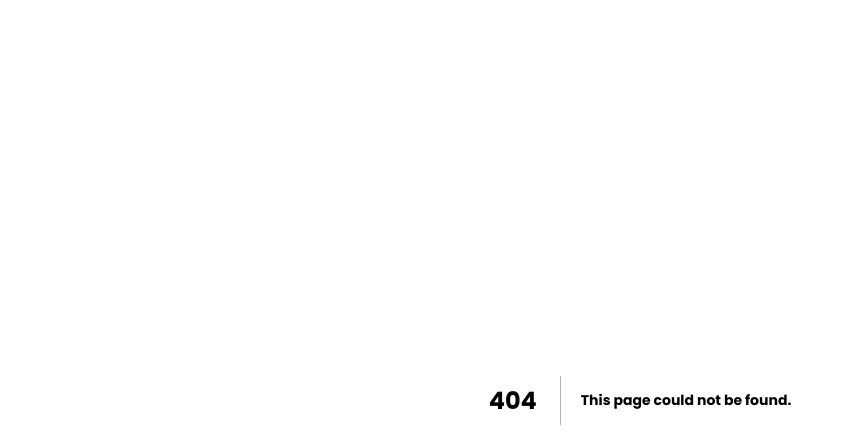
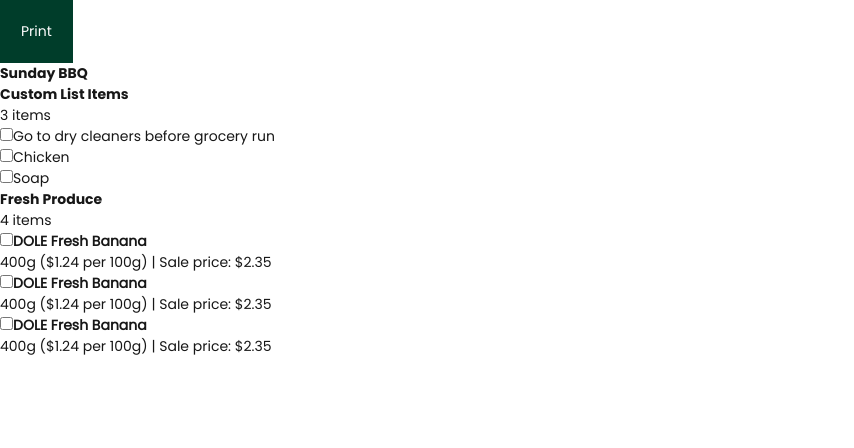
Before and after one commit to prathamtru/Docker-Test, a Next.js app in the folder pod-test/: page /print in a window 1280 px wide. Before the commit this address had no page. Shown: the top 448 px of the page, without its empty margins (0-854 px from the left). Built offline with nearby package versions, Linux system fonts and the light colour scheme.

Commit message:
Updations in Manage List and products page
Updations in Manage List and products page

```diff
--- a/pod-test/app/manage-lists/page.tsx
+++ b/pod-test/app/manage-lists/page.tsx
@@ -108,7 +108,7 @@ const products: Product[] = [
   },
 ];
 
-const Products: React.FC = () => {
+const ManageList: React.FC = () => {
   return (
     <div className="container ui-pb-6">
       <div className="productListing ui-pt-12">
@@ -141,7 +141,7 @@ const Products: React.FC = () => {
 
               <Row>
                 {products.map((product) => (
-                <Columns className="col-sm-12 col-md-6 col-lg-6 col-2xl-3 ui-mb-6">
+                <Columns className="col-12 col-sm-12 col-md-6 col-lg-6 col-2xl-3 ui-mb-6">
                   <Card key={product.id} className="!ui-shadow-lightGray !ui-rounded-large">
                     <CardHeader className="ui-flex ui-items-center ui-justify-center !ui-p-0 !ui-border-[0px] !ui-pt-[8px] ui-relative">
                       <Image
@@ -178,4 +178,4 @@ const Products: React.FC = () => {
   );
 };
 
-export default Products;
+export default ManageList;
--- /dev/null
+++ b/pod-test/app/print/page.tsx
@@ -0,0 +1,87 @@
+"use client";
+
+import React from "react";
+import { useRef } from 'react';
+import jsPDF from 'jspdf';
+import html2canvas from 'html2canvas';
+
+interface PrintPdf {
+}
+
+const PrintPdf: React.FC = () => {
+const contentRef = useRef<HTMLDivElement>(null);
+const generatePDF = async () => {
+    if (contentRef.current) {
+      const canvas = await html2canvas(contentRef.current);
+      const imgData = canvas.toDataURL('image/png');
+      const pdf = new jsPDF('p', 'mm', 'a4'); // A4 format
+
+      const imgWidth = 210; // Width of A4 in mm
+      const imgHeight = (canvas.height * imgWidth) / canvas.width; // Scale height proportionally
+
+      pdf.addImage(imgData, 'PNG', 0, 0, imgWidth, imgHeight);
+
+      // Open in new tab
+      const pdfBlob = pdf.output('blob');
+      const pdfURL = URL.createObjectURL(pdfBlob); // Create a URL for the Blob
+
+      window.open(pdfURL, '_blank'); // Open the PDF in a new tab
+    }
+  };
+
+  return (
+    <>
+    <button
+        className="ui-bg-[#003D2A] ui-p-5 ui-text-white ui-border ui-border-[#003D2A]"
+        onClick={generatePDF}
+      >
+        Print
+      </button>
+     <div ref={contentRef} className="p-6 bg-gray-50 min-h-screen">
+
+      <h1 className="text-3xl font-bold mb-6">Sunday BBQ</h1>
+
+      {/* Custom List Items Section */}
+      <section className="mb-8">
+        <h2 className="text-2xl font-semibold mb-2">Custom List Items</h2>
+        <span className="text-gray-700 block mb-4">3 items</span>
+        <ul className="space-y-4">
+          <li className="flex items-center">
+            <input type="checkbox" id="item1" className="mr-4" />
+            <label htmlFor="item1" className="text-lg">Go to dry cleaners before grocery run</label>
+          </li>
+          <li className="flex items-center">
+            <input type="checkbox" id="item2" className="mr-4" />
+            <label htmlFor="item2" className="text-lg">Chicken</label>
+          </li>
+          <li className="flex items-center">
+            <input type="checkbox" id="item3" className="mr-4" />
+            <label htmlFor="item3" className="text-lg">Soap</label>
+          </li>
+        </ul>
+      </section>
+
+      {/* Fresh Produce Section */}
+      <section>
+        <h2 className="text-2xl font-semibold mb-2">Fresh Produce</h2>
+        <span className="text-gray-700 block mb-4">4 items</span>
+        <ul className="space-y-6">
+          {[1, 2, 3].map((i) => (
+            <li key={i} className="flex items-start">
+              <input type="checkbox" id={`produce${i}`} className="mt-1 mr-4" />
+              <label htmlFor={`produce${i}`} className="text-lg">
+                <strong>DOLE Fresh Banana</strong>
+                <div className="text-sm text-gray-600 mt-1">
+                  400g ($1.24 per 100g) | Sale price: $2.35
+                </div>
+              </label>
+            </li>
+          ))}
+        </ul>
+      </section>
+    </div>
+    </>
+  );
+};
+
+export default PrintPdf;
--- a/pod-test/app/products/page.tsx
+++ b/pod-test/app/products/page.tsx
@@ -180,7 +180,7 @@ const Products: React.FC = () => {
               <div className="categoryListing">
                 <Row>
                     {foodTypes.map((foodType) => (
-                      <Columns className="col-sm-12 col-md-6 col-lg-3 ui-mb-6">
+                      <Columns className="col-12 col-sm-12 col-md-6 col-lg-3 ui-mb-6">
                         <Card key={foodType.id} className="!ui-shadow-none !ui-rounded-large ui-border ui-border-lightgray">
                           <CardHeader className="ui-flex ui-items-center ui-justify-center !ui-p-0 !ui-border-[0px]">
                             <Image
@@ -216,7 +216,7 @@ const Products: React.FC = () => {
 
               <Row>
                 {products.map((product) => (
-                <Columns className="col-sm-12 col-md-6 col-lg-4 col-2xl-3 ui-mb-6">
+                <Columns className="col-12 col-sm-12 col-md-6 col-lg-4 col-2xl-3 ui-mb-6">
                   <Card key={product.id} className="!ui-shadow-lightGray !ui-rounded-large">
                     <CardHeader className="ui-flex ui-items-center ui-justify-center !ui-p-0 !ui-border-[0px] !ui-pt-[32px] ui-relative">
                       <Image
--- a/pod-test/package.json
+++ b/pod-test/package.json
@@ -11,6 +11,7 @@
   },
   "dependencies": {
     "ioredis": "^5.4.1",
+    "jspdf": "^2.5.2",
     "mssql": "^11.0.1",
     "next": "15.0.3",
     "react": "19.0.0-rc-66855b96-20241106",
@@ -26,6 +27,6 @@
     "jest": "^29.7.0",
     "postcss": "^8",
     "tailwindcss": "^3.4.1",
-    "typescript": "^5"
+    "typescript": "^5.7.2"
   }
 }
```
Also changed, not shown: 1 other file (tests, documents, lock files or other folders).
